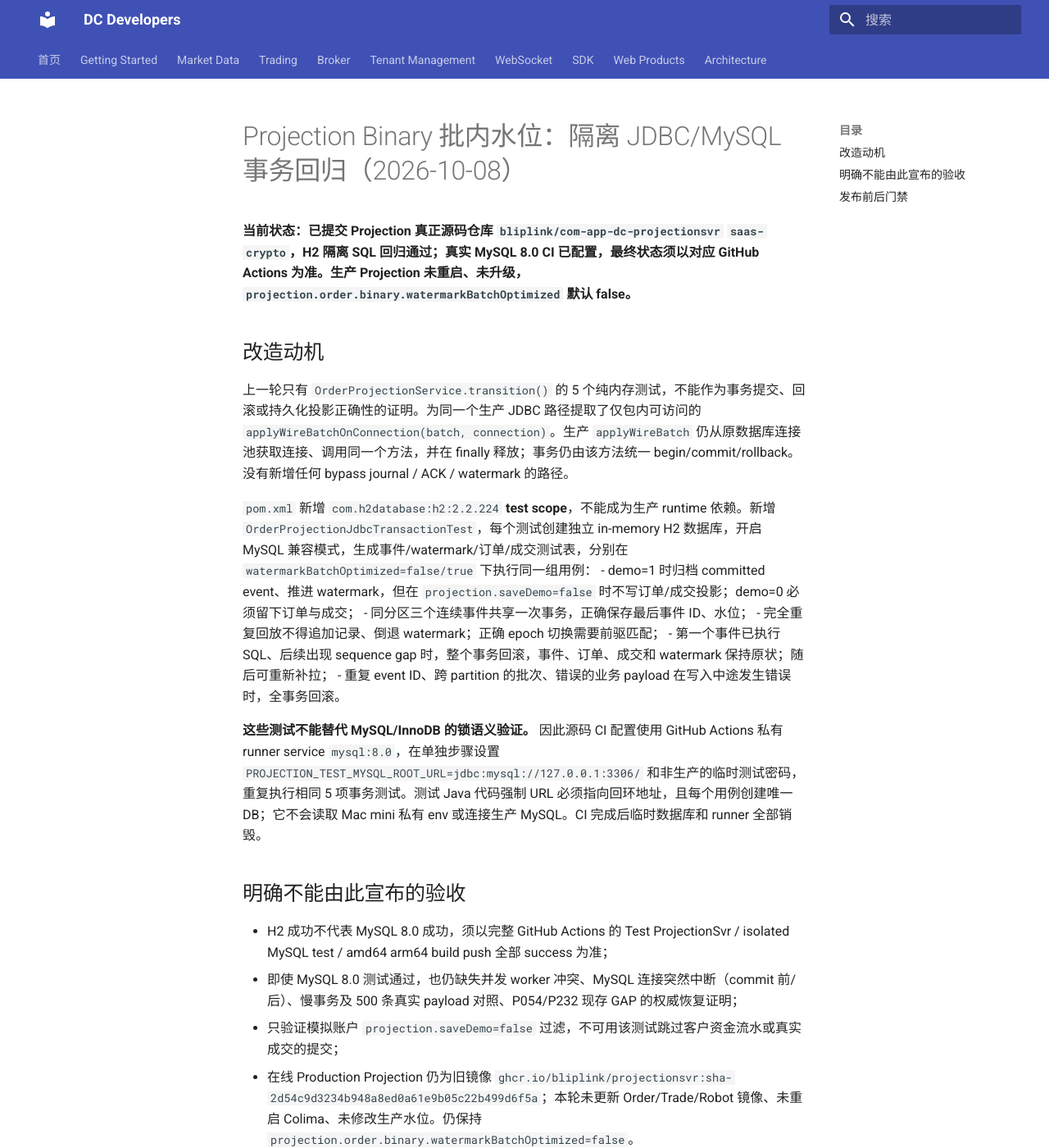
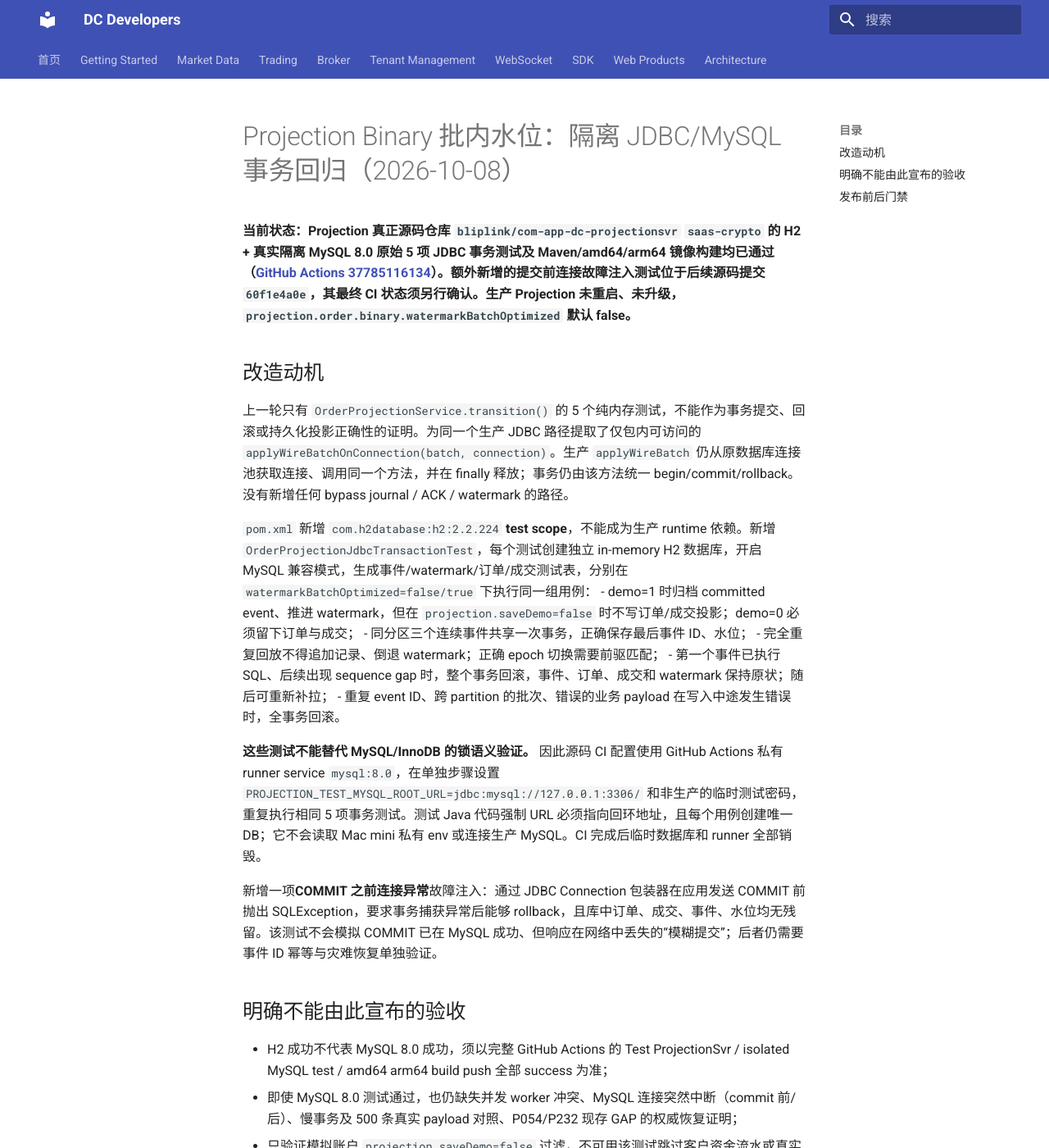
Before and after one commit to bliplink/dc-quant-deploy, an MkDocs documentation site: the page built from docs/PROJECTION_ISOLATED_TRANSACTION_REGRESSION_20261008.zh-CN.md, in a window 1280 px wide and 1400 px high. Shown: the whole window at 82% size. Built offline with MkDocs 1.6.1 and Material for MkDocs 9.7.7, drawn with Linux system fonts in a browser that asks for light colours.

Commit message:
docs(projection): record successful disposable MySQL 8.0 ACID CI and pending commit fault injection

```diff
--- a/docs/PROJECTION_ISOLATED_TRANSACTION_REGRESSION_20261008.zh-CN.md
+++ b/docs/PROJECTION_ISOLATED_TRANSACTION_REGRESSION_20261008.zh-CN.md
@@ -1,6 +1,6 @@
 # Projection Binary 批内水位：隔离 JDBC/MySQL 事务回归（2026-10-08）
 
-**当前状态：已提交 Projection 真正源码仓库 `bliplink/com-app-dc-projectionsvr` `saas-crypto`，H2 隔离 SQL 回归通过；真实 MySQL 8.0 CI 已配置，最终状态须以对应 GitHub Actions 为准。生产 Projection 未重启、未升级，`projection.order.binary.watermarkBatchOptimized` 默认 false。**
+**当前状态：Projection 真正源码仓库 `bliplink/com-app-dc-projectionsvr` `saas-crypto` 的 H2 + 真实隔离 MySQL 8.0 原始 5 项 JDBC 事务测试及 Maven/amd64/arm64 镜像构建均已通过（[GitHub Actions 37785116134](https://github.com/bliplink/com-app-dc-projectionsvr/actions/runs/37785116134)）。额外新增的提交前连接故障注入测试位于后续源码提交 `60f1e4a0e`，其最终 CI 状态须另行确认。生产 Projection 未重启、未升级，`projection.order.binary.watermarkBatchOptimized` 默认 false。**
 
 ## 改造动机
 
@@ -14,6 +14,8 @@
 - 重复 event ID、跨 partition 的批次、错误的业务 payload 在写入中途发生错误时，全事务回滚。
 
 **这些测试不能替代 MySQL/InnoDB 的锁语义验证。** 因此源码 CI 配置使用 GitHub Actions 私有 runner service `mysql:8.0`，在单独步骤设置 `PROJECTION_TEST_MYSQL_ROOT_URL=jdbc:mysql://127.0.0.1:3306/` 和非生产的临时测试密码，重复执行相同 5 项事务测试。测试 Java 代码强制 URL 必须指向回环地址，且每个用例创建唯一 DB；它不会读取 Mac mini 私有 env 或连接生产 MySQL。CI 完成后临时数据库和 runner 全部销毁。
+
+新增一项**COMMIT 之前连接异常**故障注入：通过 JDBC Connection 包装器在应用发送 COMMIT 前抛出 SQLException，要求事务捕获异常后能够 rollback，且库中订单、成交、事件、水位均无残留。该测试不会模拟 COMMIT 已在 MySQL 成功、但响应在网络中丢失的“模糊提交”；后者仍需要事件 ID 幂等与灾难恢复单独验证。
 
 ## 明确不能由此宣布的验收
 
```
